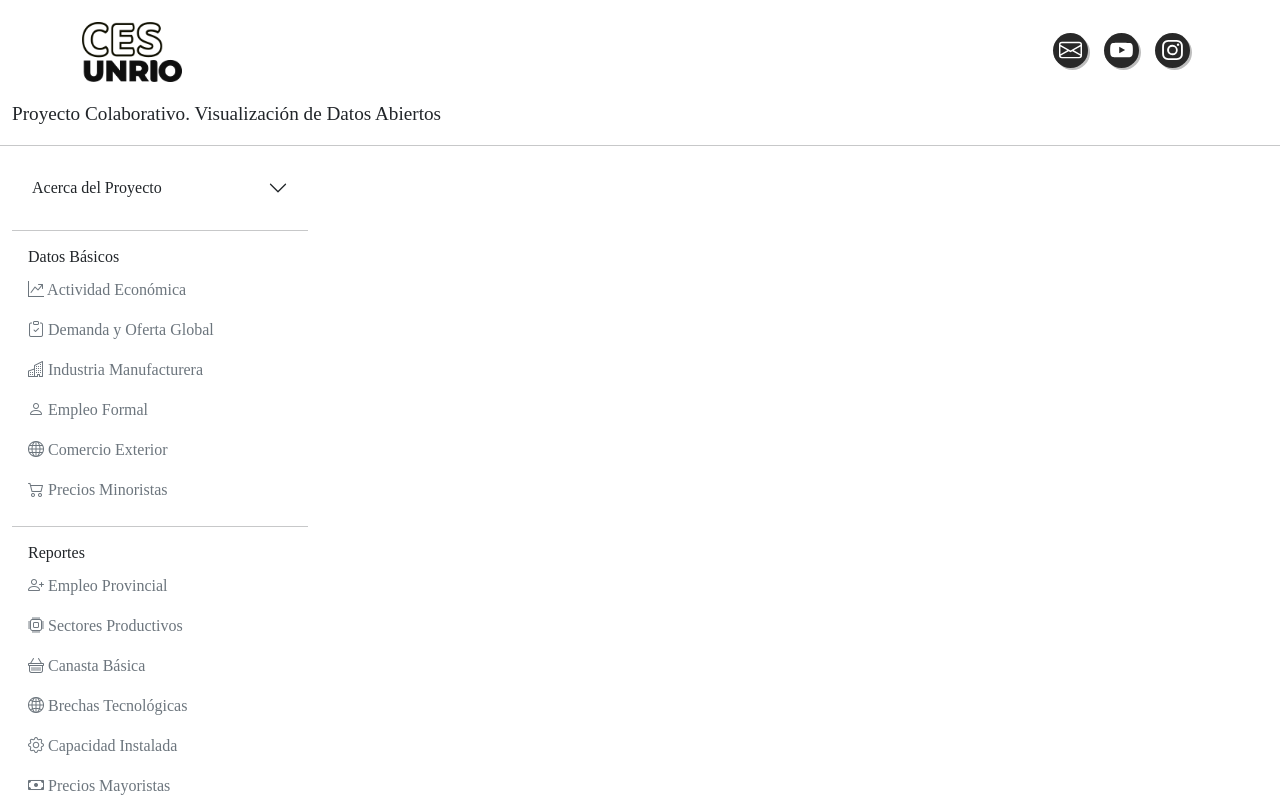
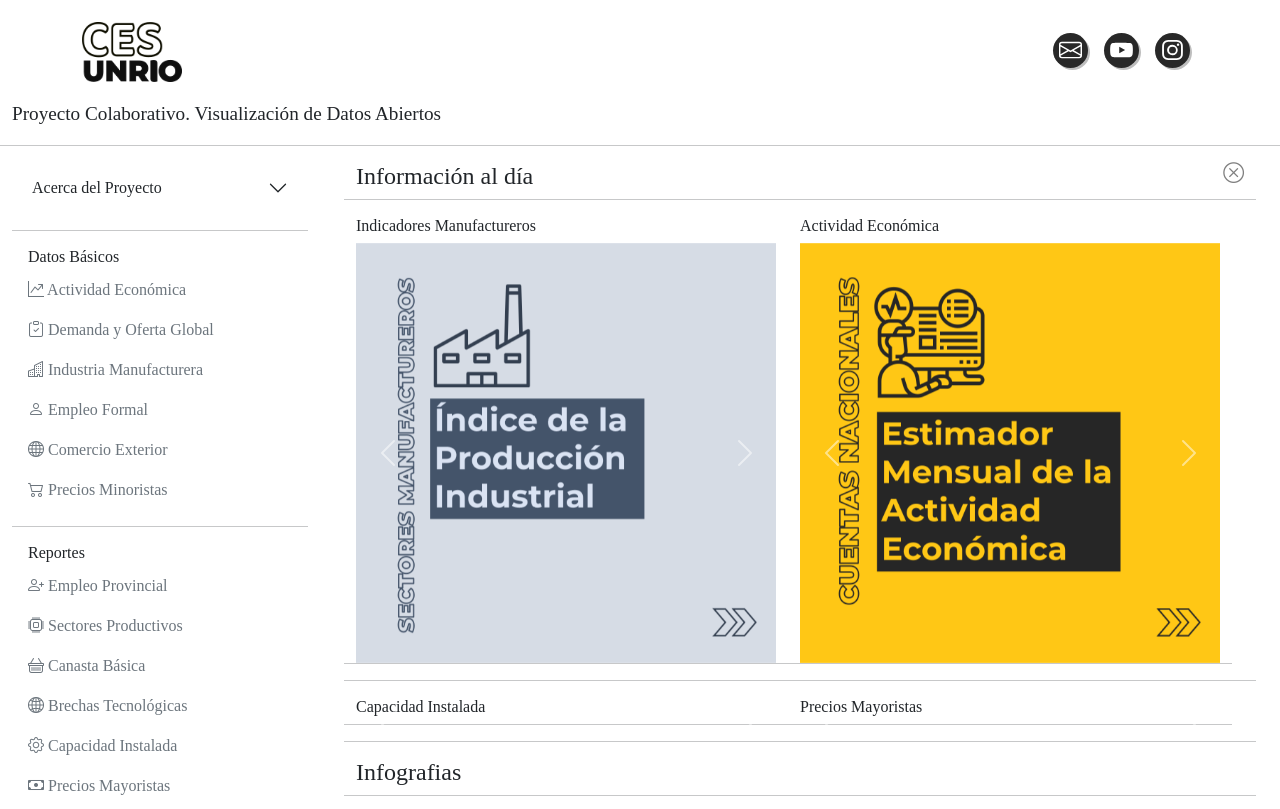
Before and after one commit to estudiounrio/ces, a plain HTML site: page index.html in a window 1280 px wide. Shown: the top 809 px of the page. Drawn offline with nearby package versions, Linux system fonts and the light colour scheme.

Commit message:
prueba sliders

```diff
--- a/dataProcess/sliders.js
+++ b/dataProcess/sliders.js
@@ -15,9 +15,9 @@ const diapo = (lado,cantidad) => {
 }
 
 
-// document.getElementById('diapositivasDerechaCoyuntural').innerHTML = diapo('coyuntural_derecha',5)
+document.getElementById('diapositivasDerechaCoyuntural').innerHTML = diapo('coyuntural_derecha',5)
 // document.getElementById('diapositivasDerechaCoyuntural_abajo').innerHTML = diapo('coyuntural_derecha-abajo',4)
-// document.getElementById('diapositivasIzquierdaCoyuntural').innerHTML = diapo('coyuntural_izquierda',3)
+document.getElementById('diapositivasIzquierdaCoyuntural').innerHTML = diapo('coyuntural_izquierda',3)
 // document.getElementById('diapositivasIzquierdaCoyuntural_abajo').innerHTML = diapo('coyuntural_izquierda-abajo',4)
 
 
@@ -29,6 +29,6 @@ const diapo = (lado,cantidad) => {
 
 
 
-// document.getElementById('cerrar').addEventListener('click', e =>
-//     document.getElementById('slider').innerHTML = ''
-// )
+document.getElementById('cerrar').addEventListener('click', e =>
+    document.getElementById('slider').innerHTML = ''
+)
--- a/index.html
+++ b/index.html
@@ -127,7 +127,7 @@
                 <div id="nav-contenedor" class="row"></div>
                 <div id="contenedor"></div>
                 <div id="warn-contain"></div>
-            <!-- <div class="container ocultar-div">
+             <div class="container ocultar-div">
                 <div id="slider" class="row">
                     <div class="d-flex justify-content-between">
                         <h4>Información al día</h4><h4 id="cerrar" class="close bi bi-x-circle"></h4>
@@ -166,7 +166,7 @@
                     <hr>
                 </div>
                 <hr>
-                <div class="row">
+               <div class="row">
                     <div class="col-md-6">
                         <h6>Capacidad Instalada</h6>
                         <div id="carouselExampleIndicators_7" class="carousel slide">
@@ -202,6 +202,8 @@
                     <div class="d-flex justify-content-between">
                         <h4>Infografias</h4>
                     </div>
+
+                </div>
                 <hr>
                 <div class="row">
                     <div class="col-md-6 mb-2">
@@ -268,7 +270,7 @@
                 <hr>
                 </div>
 
-            </div> -->
+            </div>
             </section>
         </div>
     </main>
```
Also changed, not shown: img/sliders/coyuntural_derecha/Diapositiva1.PNG (added), img/sliders/coyuntural_derecha/Diapositiva2.PNG (added), img/sliders/coyuntural_derecha/Diapositiva3.PNG (added), img/sliders/coyuntural_derecha/Diapositiva4.PNG (added), img/sliders/coyuntural_derecha/Diapositiva5.PNG (added), img/sliders/coyuntural_izquierda/Diapositiva1.png (added), img/sliders/coyuntural_izquierda/Diapositiva2.PNG (added), img/sliders/coyuntural_izquierda/Diapositiva3.PNG (added).
